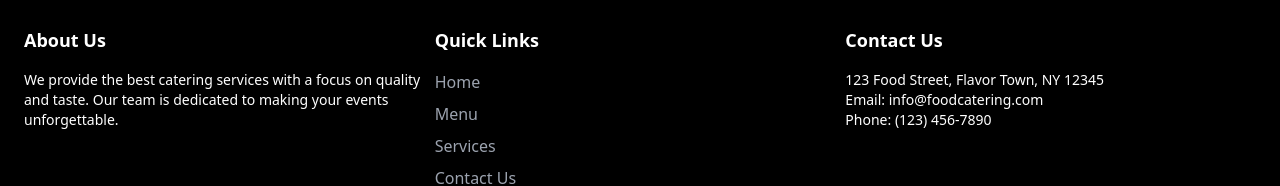
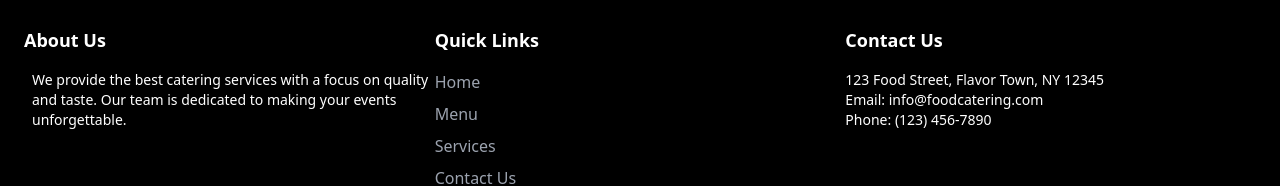
Before and after one commit to webhostdevs/BookMyCater, a React (Vite) app: page / in a window 1280 px wide. Shown: the part 248-434 px from the top of the page. Built offline with nearby package versions, Linux system fonts and the light colour scheme; no server answers.

Commit message:
Update Footer.jsx

```diff
--- a/src/components/Footer.jsx
+++ b/src/components/Footer.jsx
@@ -15,7 +15,7 @@ const Footer = () => {
           {/* Company Info */}
           <div className="w-full md:w-1/3 mb-6">
             <h2 className="text-lg font-semibold mb-4">About Us</h2>
-            <p className="text-sm">
+            <p className="text-sm ml-2">
               We provide the best catering services with a focus on quality and
               taste. Our team is dedicated to making your events unforgettable.
             </p>
```
